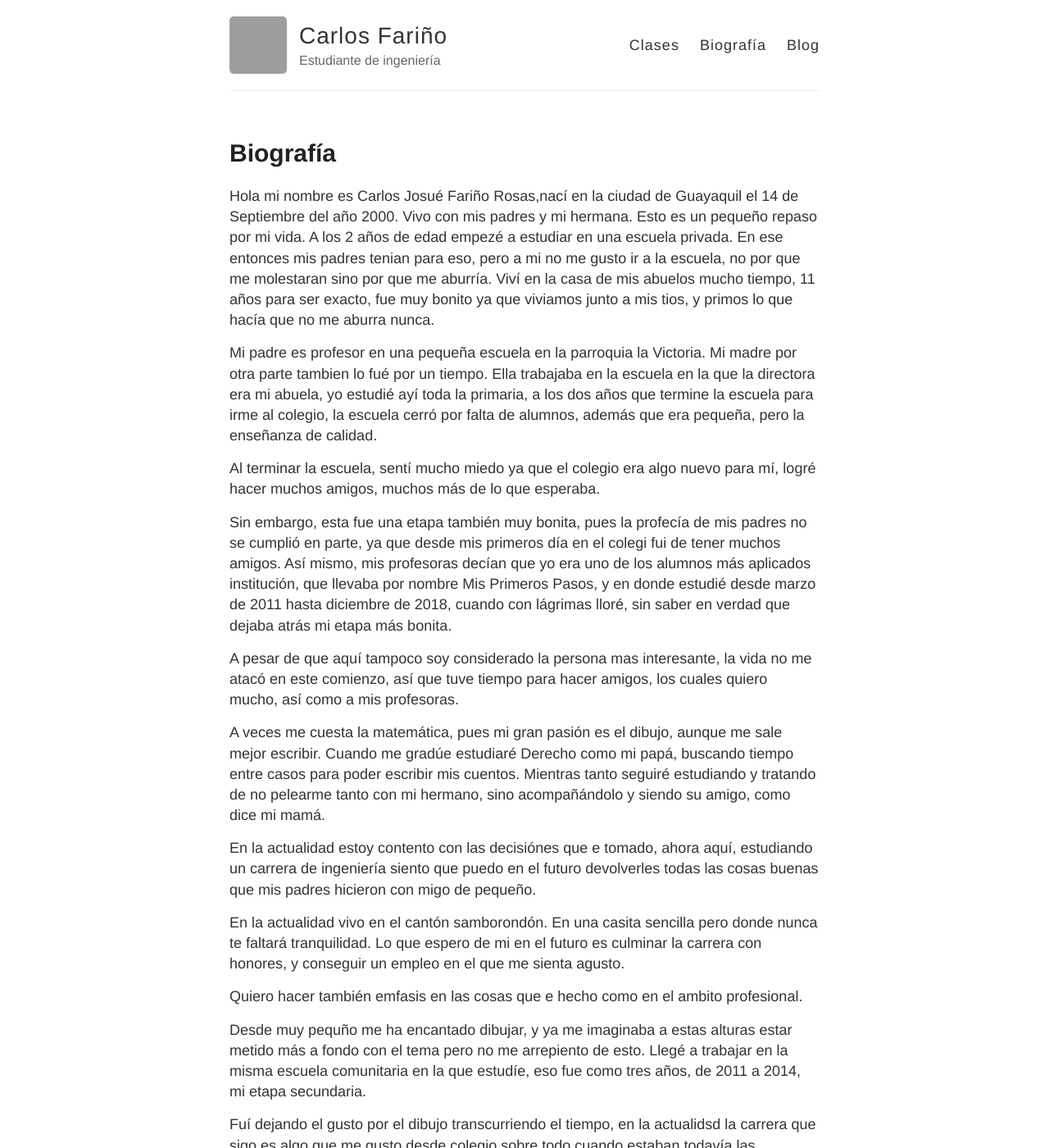
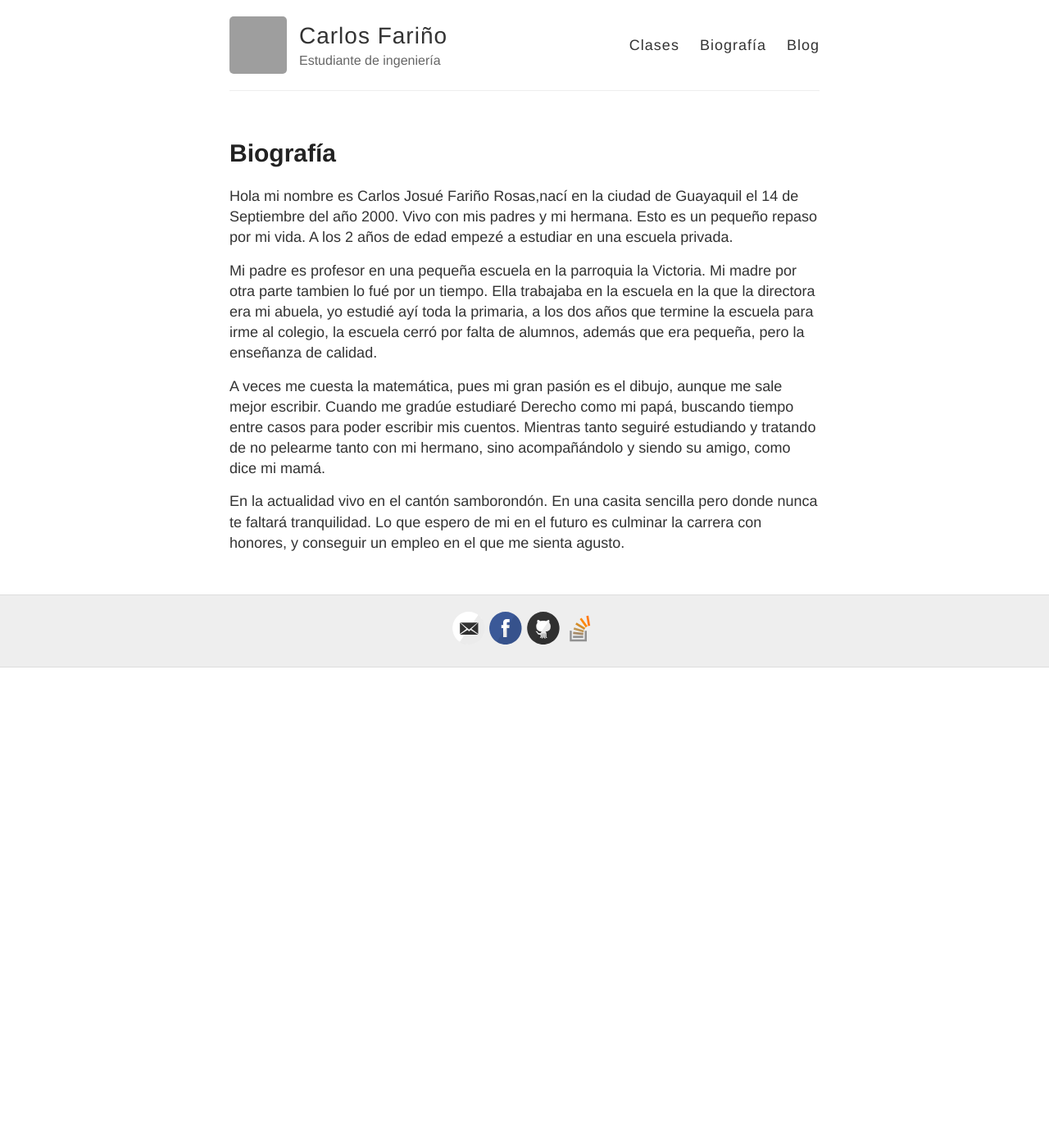
Before and after one commit to andrescharro22/Carlos-F007.github.io, a Jekyll site: the page built from biografía.md, in a window 1280 px wide and 1400 px high. Shown: the whole window at 82% size. Built offline with Jekyll 4.4.1, drawn with Linux system fonts in a browser that asks for light colours; some of the changed text lies outside the part shown; grey boxes are pictures that could not be loaded.

Commit message:
Update biografía.md

```diff
--- a/biografía.md
+++ b/biografía.md
@@ -7,28 +7,12 @@ permalink: /biografía/
 
 
 Hola mi nombre es Carlos Josué Fariño Rosas,nací en la ciudad de Guayaquil el 14 de Septiembre del año 2000. Vivo con mis padres y mi hermana.
-Esto es un pequeño repaso por mi vida. A los 2 años de edad empezé a estudiar en una escuela privada. En ese entonces mis padres tenian para eso, pero a mi no me gusto ir a la escuela, no por que me molestaran sino por que me aburría. Viví en la casa de mis abuelos mucho tiempo, 11 años para ser exacto, fue muy bonito ya que viviamos junto a mis tios, y primos lo que hacía que no me aburra nunca.
+Esto es un pequeño repaso por mi vida. A los 2 años de edad empezé a estudiar en una escuela privada.
 
 Mi padre es profesor en una pequeña escuela en la parroquia la Victoria. Mi madre por otra parte tambien lo fué por un tiempo. Ella trabajaba en la escuela en la que la directora era mi abuela, yo estudié ayí toda la primaria, a los dos años que termine la escuela para irme al colegio, la escuela cerró por falta de alumnos, además que era pequeña, pero la enseñanza de calidad.
 
-Al terminar la escuela, sentí mucho miedo ya que el colegio era algo nuevo para mí, logré hacer muchos amigos, muchos más de lo que esperaba.
-
-Sin embargo, esta fue una etapa también muy bonita, pues la profecía de mis padres no se cumplió en parte, ya que desde mis primeros día en el colegi fui de tener muchos amigos. Así mismo, mis profesoras decían que yo era uno de los alumnos más aplicados institución, que llevaba por nombre Mis Primeros Pasos, y en donde estudié desde marzo de 2011 hasta diciembre de 2018, cuando con lágrimas lloré, sin saber en verdad que dejaba atrás mi etapa más bonita.
-
-
-A pesar de que aquí tampoco soy considerado la persona mas interesante, la vida no me atacó en este comienzo, así que tuve tiempo para hacer amigos, los cuales quiero mucho, así como a mis profesoras.
 
 A veces me cuesta la matemática, pues mi gran pasión es el dibujo, aunque me sale mejor escribir. Cuando me gradúe estudiaré Derecho como mi papá, buscando tiempo entre casos para poder escribir mis cuentos. Mientras tanto seguiré estudiando y tratando de no pelearme tanto con mi hermano, sino acompañándolo y siendo su amigo, como dice mi mamá.
 
-En la actualidad estoy contento con las decisiónes que e tomado, ahora aquí, estudiando un carrera de ingeniería siento que puedo en el futuro devolverles todas las cosas buenas que mis padres hicieron con migo de pequeño.
 
 En la actualidad vivo en el cantón samborondón. En una casita sencilla pero donde nunca te faltará tranquilidad. Lo que espero de mi en el futuro es culminar la carrera con honores, y conseguir un empleo en el que me sienta agusto.
-
-Quiero hacer también emfasis en las cosas que e hecho como en el ambito profesional.
-
-Desde muy pequño me ha encantado dibujar, y ya me imaginaba a estas alturas estar metido más a fondo con el tema pero no me arrepiento de esto.
-Llegé a trabajar en la misma escuela comunitaria en la que estudíe, eso fue como tres años, de 2011 a 2014, mi etapa secundaria.
-
-Fuí dejando el gusto por el dibujo transcurriendo el tiempo, en la actualidsd la carrera que sigo es algo que me gusto desde colegio sobre todo cuando estaban todavía las especialidades. El gusto por los videojuegos me a hecho querer programar uno mismo, pero todavía estoy verde como dicen en la jerga popular.
-
-Y de antemano agradezco tu atención a la lectura de este texto, mi vida no ha sido un gran acontecimiento, pero si tiene algúnos momentos interesantes.
```
